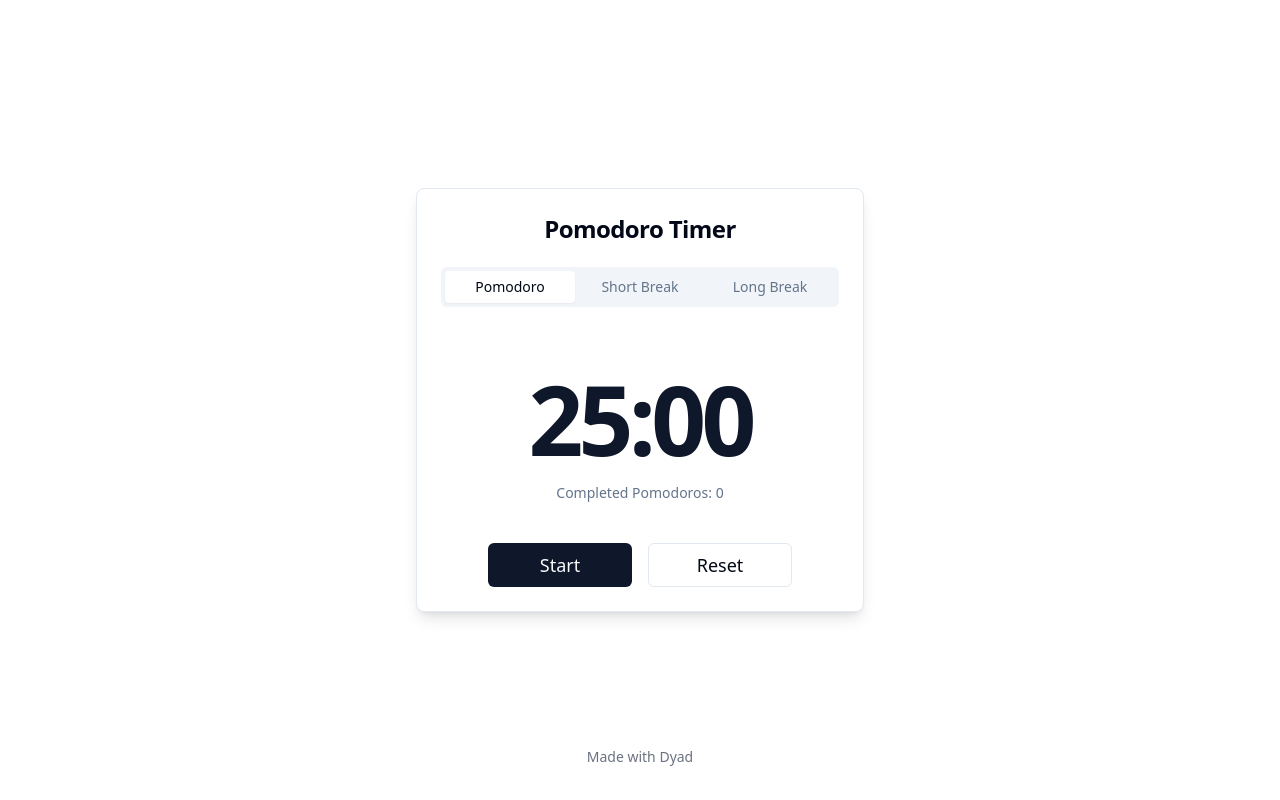
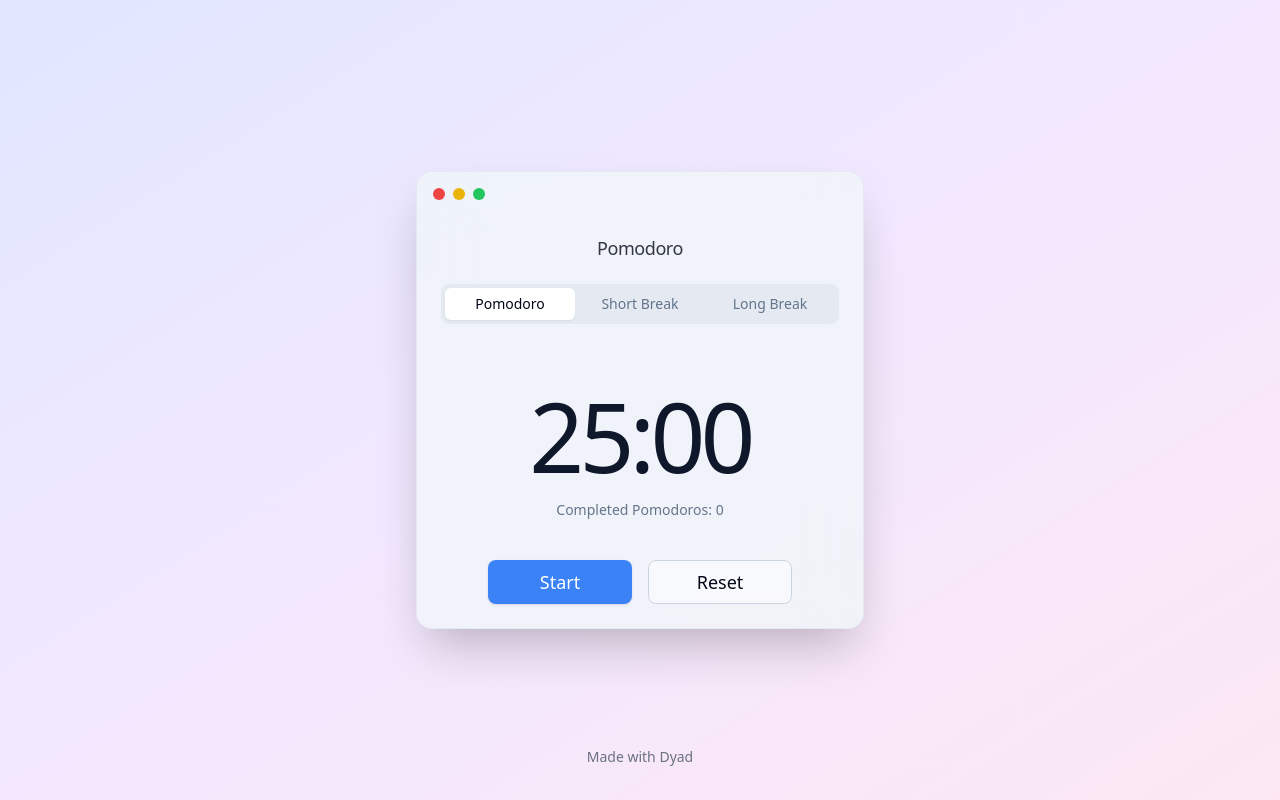
Before and after one commit to mnk49/pomii, a React (Vite) app: page / in a window 1280 px wide. Built offline with nearby package versions, Linux system fonts and the light colour scheme.

Commit message:
[dyad] Apply macOS UI style to timer - wrote 2 file(s)

```diff
--- a/src/components/pomodoro/PomodoroTimer.tsx
+++ b/src/components/pomodoro/PomodoroTimer.tsx
@@ -50,7 +50,6 @@ const PomodoroTimer = () => {
       const message = `Time for your ${mode === 'pomodoro' ? 'break' : 'pomodoro'}!`;
       showSuccess(message);
 
-      // Play a notification sound
       const audio = new Audio('https://actions.google.com/sounds/v1/alarms/alarm_clock.ogg');
       audio.play().catch(e => console.error("Error playing sound:", e));
 
@@ -85,30 +84,35 @@ const PomodoroTimer = () => {
   };
 
   return (
-    <Card className="w-full max-w-md mx-auto shadow-lg">
-      <CardHeader>
-        <CardTitle className="text-center text-2xl font-bold">Pomodoro Timer</CardTitle>
+    <Card className="w-full max-w-md mx-auto bg-slate-100/80 dark:bg-slate-900/60 backdrop-blur-xl rounded-2xl shadow-2xl border border-slate-200/80 dark:border-slate-800/80">
+      <CardHeader className="relative">
+        <div className="absolute top-4 left-4 flex space-x-2">
+          <span className="h-3 w-3 rounded-full bg-red-500"></span>
+          <span className="h-3 w-3 rounded-full bg-yellow-500"></span>
+          <span className="h-3 w-3 rounded-full bg-green-500"></span>
+        </div>
+        <CardTitle className="text-center text-lg font-medium pt-8 text-foreground/80">Pomodoro</CardTitle>
         <Tabs value={mode} onValueChange={(value) => handleModeChange(value as Mode, true)} className="w-full pt-4">
-          <TabsList className="grid w-full grid-cols-3">
-            <TabsTrigger value="pomodoro">Pomodoro</TabsTrigger>
-            <TabsTrigger value="shortBreak">Short Break</TabsTrigger>
-            <TabsTrigger value="longBreak">Long Break</TabsTrigger>
+          <TabsList className="grid w-full grid-cols-3 bg-slate-200/80 dark:bg-slate-900/80 p-1 h-auto rounded-lg">
+            <TabsTrigger value="pomodoro" className="data-[state=active]:bg-white data-[state=active]:dark:bg-slate-800 data-[state=active]:shadow-sm rounded-md">Pomodoro</TabsTrigger>
+            <TabsTrigger value="shortBreak" className="data-[state=active]:bg-white data-[state=active]:dark:bg-slate-800 data-[state=active]:shadow-sm rounded-md">Short Break</TabsTrigger>
+            <TabsTrigger value="longBreak" className="data-[state=active]:bg-white data-[state=active]:dark:bg-slate-800 data-[state=active]:shadow-sm rounded-md">Long Break</TabsTrigger>
           </TabsList>
         </Tabs>
       </CardHeader>
       <CardContent className="flex flex-col justify-center items-center py-10">
-        <div className="text-8xl font-bold tracking-tighter text-primary">
+        <div className="text-8xl font-light tracking-tighter text-primary">
           {formatTime(timeLeft)}
         </div>
         <p className="text-muted-foreground mt-4 text-sm">
-          Completed Pomodoros: {pomodoroCount}
+          {mode === 'pomodoro' ? `Completed Pomodoros: ${pomodoroCount}` : 'Time to relax and recharge!'}
         </p>
       </CardContent>
       <CardFooter className="flex justify-center space-x-4">
-        <Button onClick={toggleTimer} size="lg" className="w-36 text-lg">
+        <Button onClick={toggleTimer} size="lg" className="w-36 text-lg rounded-lg bg-blue-500 hover:bg-blue-600 text-white shadow">
           {isActive ? 'Pause' : 'Start'}
         </Button>
-        <Button onClick={resetTimer} size="lg" variant="outline" className="w-36 text-lg">
+        <Button onClick={resetTimer} size="lg" variant="outline" className="w-36 text-lg rounded-lg border-slate-300 dark:border-slate-700 bg-white/50 dark:bg-black/10">
           Reset
         </Button>
       </CardFooter>
--- a/src/pages/Index.tsx
+++ b/src/pages/Index.tsx
@@ -3,7 +3,7 @@ import { MadeWithDyad } from "@/components/made-with-dyad";
 
 const Index = () => {
   return (
-    <div className="min-h-screen bg-background flex flex-col items-center justify-center p-4">
+    <div className="min-h-screen bg-gradient-to-br from-indigo-100 via-purple-100 to-pink-100 dark:from-gray-900 dark:to-slate-800 flex flex-col items-center justify-center p-4">
       <PomodoroTimer />
       <div className="absolute bottom-4">
         <MadeWithDyad />
```
